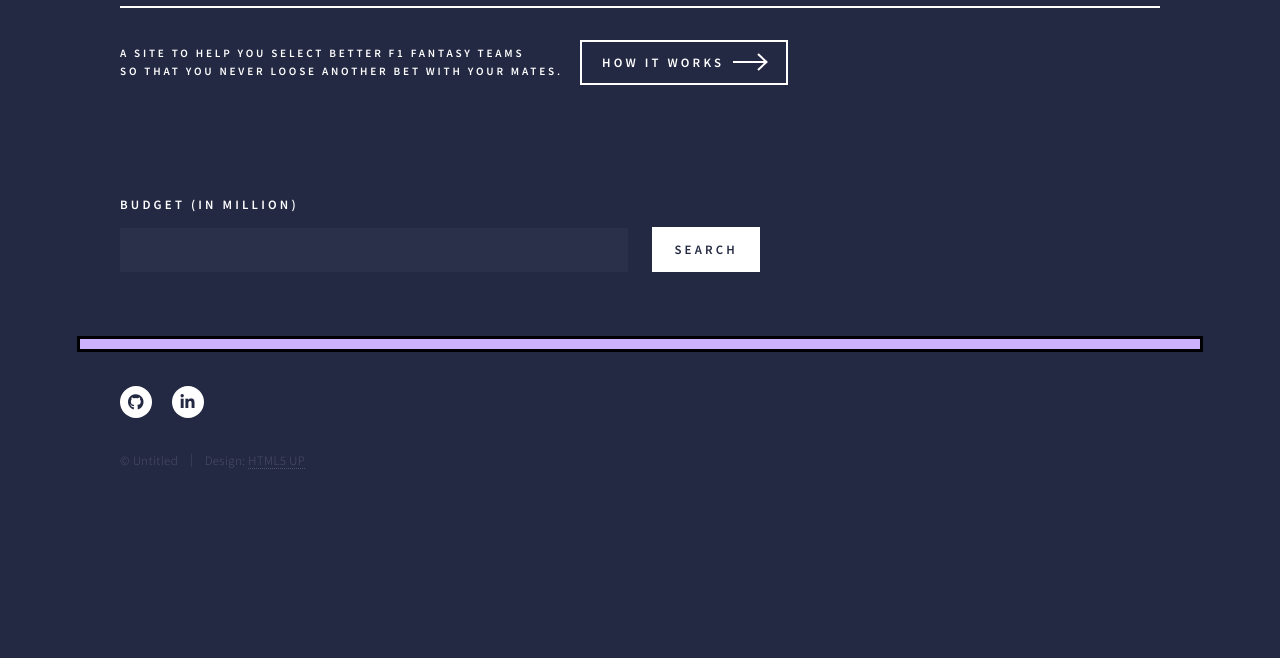
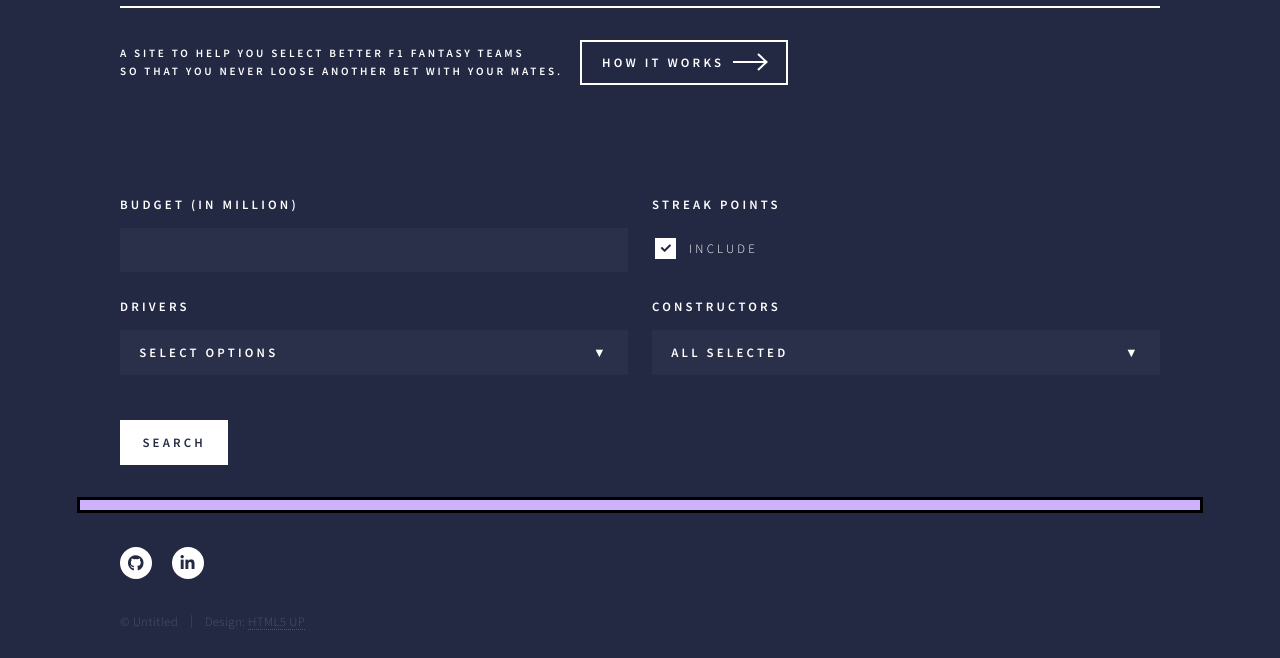
Before and after one commit to MitchellSparrow/F1-Fantasy-Team-Calculator, a Flask app: page / in a window 1280 px wide. Shown: the part 230-888 px from the top of the page. Before the commit the page ends 699 px from the top, so only its background shows below. Run offline with Flask 2, Linux system fonts and the light colour scheme; a database or web service that is not in the repository returns one stand-in record (values such as "Sample title"); data that the repository does not hold is empty.

Commit message:
added driver and constructor selection as well as to include streak points or not

```diff
--- a/app.py
+++ b/app.py
@@ -1,14 +1,17 @@
 from flask import Flask, render_template,request
 import pandas as pd
-from data import get_f1_data
+from data import get_f1_data, get_drivers_and_consturctors
 
 app = Flask(__name__)
 
 
 @app.route("/")
 def home():
+    res = get_drivers_and_consturctors()
+    drivers = res[0]
+    constructors = res[1]
     x = pd.DataFrame()
-    return render_template("index.html", name="Fantasy F1 Best Teams", data=x.to_html(classes='minimalistBlack'))
+    return render_template("index.html", name="Fantasy F1 Best Teams", driver_list = [ob.__dict__ for ob in drivers], constructor_list = [ob.__dict__ for ob in constructors], data=x.to_html(classes='minimalistBlack'))
 
 @app.route("/about/")
 def about():
@@ -17,16 +20,35 @@
 
 @app.route('/analysis/', methods=['GET','POST'])
 def analysis():
-    try:
-        cost = request.form['budget']
-        df = get_f1_data(float(cost)).reset_index(drop=True)
-        df.index += 1
-        x = df.head(30).round(2)
-        # x = pd.DataFrame(np.random.randn(20, 5))
-    except:
+    res = get_drivers_and_consturctors()
+    drivers = res[0]
+    constructors = res[1]
+
+    if request.method == "POST":
+    #try:
+        try:
+            streaks = request.form['streaks']
+        except:
+            streaks = False
+
+        selected_drivers = list(map(int,request.form.getlist("selected_drivers")))
+        selected_constructors = list(map(int,request.form.getlist("selected_constructors")))
+
+        if not (len(selected_constructors) < 1 or len(selected_drivers) < 5):
+
+            cost = request.form['budget']
+            res = get_f1_data(float(cost), selected_drivers, selected_constructors, streaks)
+            df = res[0].reset_index(drop=True)
+            df.index += 1
+            x = df.head(30).round(2)
+        else:
+            x = pd.DataFrame()
+
+    #except:
+    else:
         x = pd.DataFrame()
 
-    return render_template("index.html", name="Fantasy F1 Best Teams", data=x.to_html(classes='minimalistBlack'))
+    return render_template("index.html", name="Fantasy F1 Best Teams", driver_list = [ob.__dict__ for ob in drivers], constructor_list = [ob.__dict__ for ob in constructors], data=x.to_html(classes='minimalistBlack'))
 
 if __name__ == '__main__':
     app.run()
--- a/constructor.py
+++ b/constructor.py
@@ -1,6 +1,7 @@
 class Constructor:
 
-    def __init__(self, name, points, price, streak_quali, streak_race):
+    def __init__(self, id, name, points, price, streak_quali, streak_race):
+        self.id = id
         self.name = name
         self.price = price
         self.points = points
--- a/driver.py
+++ b/driver.py
@@ -2,7 +2,8 @@
 
 class Driver:
 
-    def __init__(self, name, points, price, streak_quali, streak_race):
+    def __init__(self, id, name, points, price, streak_quali, streak_race):
+        self.id = id
         self.name = name
         self.price = price
         self.points = points
--- a/main.py
+++ b/main.py
@@ -2,8 +2,8 @@
 from data import get_f1_data
 
 COMBINED_COST_LIMIT = 99.1
-NUM_RACES = 4
 
-df = get_f1_data(COMBINED_COST_LIMIT)
+res = get_f1_data(COMBINED_COST_LIMIT)
+df = res[0]
 
 print(df.head(30))
--- a/static/scripts/main.js
+++ b/static/scripts/main.js
@@ -4,11 +4,9 @@
 });
 
 function checkInp(){
-    console.log("hello");
   var x=document.forms["budget_form"]["budget"].value;
   if (isNaN(x))
   {
-    console.log("hello");
     alert("Your budget must be a number!");
     return false;
   }
@@ -29,3 +27,96 @@
         return false;
     }
  });
+
+ (function($) {
+  var CheckboxDropdown = function(el) {
+    var _this = this;
+    this.isOpen = false;
+    this.areAllChecked = false;
+    this.$el = $(el);
+    this.$label = this.$el.find('.dropdown-label');
+    this.$checkAll = this.$el.find('[data-toggle="check-all"]').first();
+    this.$inputs = this.$el.find('[type="checkbox"]');
+
+    this.onCheckBox();
+
+    this.$label.on('click', function(e) {
+      e.preventDefault();
+      _this.toggleOpen();
+    });
+
+    this.$checkAll.on('click', function(e) {
+      e.preventDefault();
+      _this.onCheckAll();
+    });
+
+    this.$inputs.on('change', function(e) {
+      _this.onCheckBox();
+    });
+  };
+
+  CheckboxDropdown.prototype.onCheckBox = function() {
+    this.updateStatus();
+  };
+
+  CheckboxDropdown.prototype.updateStatus = function() {
+    var checked = this.$el.find(':checked');
+
+    this.areAllChecked = false;
+    this.$checkAll.html('Check All');
+
+    if(checked.length <= 0) {
+      this.$label.html('Select Options');
+    }
+    // else if(checked.length === 1) {
+    //   this.$label.html(checked.parent('label').text());
+    // }
+    else if(checked.length === this.$inputs.length) {
+      this.$label.html('All Selected');
+      this.areAllChecked = true;
+      this.$checkAll.html('Uncheck All');
+    }
+    else {
+      this.$label.html(checked.length + ' Selected');
+    }
+  };
+
+  CheckboxDropdown.prototype.onCheckAll = function(checkAll) {
+    if(!this.areAllChecked || checkAll) {
+      this.areAllChecked = true;
+      this.$checkAll.html('Uncheck All');
+      this.$inputs.prop('checked', true);
+    }
+    else {
+      this.areAllChecked = false;
+      this.$checkAll.html('Check All');
+      this.$inputs.prop('checked', false);
+    }
+
+    this.updateStatus();
+  };
+
+  CheckboxDropdown.prototype.toggleOpen = function(forceOpen) {
+    var _this = this;
+
+    if(!this.isOpen || forceOpen) {
+       this.isOpen = true;
+       this.$el.addClass('on');
+      $(document).on('click', function(e) {
+        if(!$(e.target).closest('[data-control]').length) {
+         _this.toggleOpen();
+        }
+      });
+    }
+    else {
+      this.isOpen = false;
+      this.$el.removeClass('on');
+      $(document).off('click');
+    }
+  };
+
+  var checkboxesDropdowns = document.querySelectorAll('[data-control="checkbox-dropdown"]');
+  for(var i = 0, length = checkboxesDropdowns.length; i < length; i++) {
+    new CheckboxDropdown(checkboxesDropdowns[i]);
+  }
+})(jQuery);
--- a/static/styles/main.css
+++ b/static/styles/main.css
@@ -4085,5 +4085,74 @@
           }
 
           #search_button{
-            margin: 2.05em 0 0 0;
+            /* margin: 2.05em 0 0 0; */
           }
+
+
+.dropdown {
+  position: relative;
+  /* font-size: 14px; */
+  color: #fff;
+  background-color: #2a2f4a;
+
+}
+
+#driver_dropdown {
+	z-index: 3;
+  }
+
+  #constructor_dropdown {
+	z-index: 2;
+  }
+
+
+.dropdown .dropdown-list {
+  padding: 12px;
+  background: #242943;
+  position: absolute;
+  top: 2.9em;
+  left: 2px;
+  right: 2px;
+  box-shadow: 0 1px 2px 1px rgba(0, 0, 0, 0.15);
+  transform-origin: 50% 0;
+  transform: scale(1, 0);
+  transition: transform 0.15s ease-in-out 0.15s;
+  max-height: 66vh;
+  overflow-y: scroll;
+}
+.dropdown .dropdown-option {
+  display: block;
+  padding: 8px 12px ;
+  margin-bottom: 20px;
+  opacity: 0;
+  transition: opacity 0.15s ease-in-out;
+}
+.dropdown .dropdown-label {
+  display: block;
+  height: 3.5em;
+  padding: 0.925em 1.5em;
+  line-height: 1.65;
+  cursor: pointer;
+}
+
+
+.dropdown .dropdown-label:before {
+  content: "▼";
+  float: right;
+}
+.dropdown.on .dropdown-list {
+  transform: scale(1, 1);
+  transition-delay: 0s;
+}
+.dropdown.on .dropdown-list .dropdown-option {
+  opacity: 1;
+  transition-delay: 0.2s;
+}
+.dropdown.on .dropdown-label:before {
+  content: "▲";
+}
+.dropdown [type=checkbox] {
+  position: relative;
+  top: -1px;
+  margin-right: 4px;
+}
--- a/templates/index.html
+++ b/templates/index.html
@@ -61,9 +61,11 @@
             </div>
         </section>
 
+
+
         <!-- Search bar -->
 
-        <section id="search_bar">
+        <!-- <section id="search_bar">
             <div class="inner">
                 <form name="budget_form" action="/analysis/" method="POST">
                     <div class="fields">
@@ -81,6 +83,71 @@
                     </div>
                 </form>
             </div>
+        </section> -->
+
+        <section class="major">
+            <!-- Break -->
+            <div class="inner">
+
+                <form name="budget_form" action="/analysis/" method="POST">
+                    <div class="fields">
+                        <div class="field half">
+                            <label for="search">Budget (in million)</label>
+                            <input type="text" name="budget" id="search"/>
+                        </div>
+                        <div class="field half">
+                            <label for="email">Streak points</label>
+                            <div style="padding: 0.4em 0 0em 0.2em ;" class="col-6 col-12-small">
+                                <input type="checkbox" id="demo-copy" name="streaks" checked>
+                                <label for="demo-copy">Include</label>
+                            </div>
+                        </div>
+
+                        <div class="field half">
+                            <label for="email">Drivers</label>
+                            <div id="driver_dropdown" class="dropdown" data-control="checkbox-dropdown">
+                                <label class="dropdown-label">Select</label>
+                                <div class="dropdown-list">
+                                  <a href="#" data-toggle="check-all" class="dropdown-option">
+                                    Check All
+                                  </a>
+                                  {% for o in driver_list %}
+                                  <div class="col-6 col-12-small">
+                                      <input type="checkbox" id="{{ o.name }}" name = 'selected_drivers' value="{{ o.id }}" checked>
+                                      <label for="{{ o.name }}">{{ o.name }}</label>
+                                  </div>
+                                  {%  endfor %}
+                                </div>
+                              </div>
+                        </div>
+                        <div class="field half">
+                            <label for="email">Constructors</label>
+                            <div id="constructor_dropdown" class="dropdown" data-control="checkbox-dropdown">
+                                <label class="dropdown-label">Select</label>
+                                <div class="dropdown-list">
+                                  <a href="#" data-toggle="check-all" class="dropdown-option">
+                                    Check All
+                                  </a>
+                                  {% for o in constructor_list %}
+                                  <div class="col-6 col-12-small">
+                                      <input type="checkbox" id="{{ o.name }}" name = 'selected_constructors' value="{{ o.id }}" checked>
+                                      <label for="{{ o.name }}">{{ o.name }}</label>
+                                  </div>
+                                  {%  endfor %}
+                                </div>
+                              </div>
+                        </div>
+
+                    </div>
+                    <ul class="actions">
+                        <div id="search_button">
+                            <li><input name="budget" type="submit" value="Search" class="primary" onclick="$('#loading').show();" /></li>
+                        </div>
+                    </ul>
+                </form>
+
+            </div>
+
         </section>
 
 
@@ -88,9 +155,7 @@
             <div id="table_inner" class="inner">
                 {{data | safe}}
             </div>
-
         </section>
-
 
 
         <!-- Footer -->
```
Also changed, not shown: data.py (+43 -9 lines).
